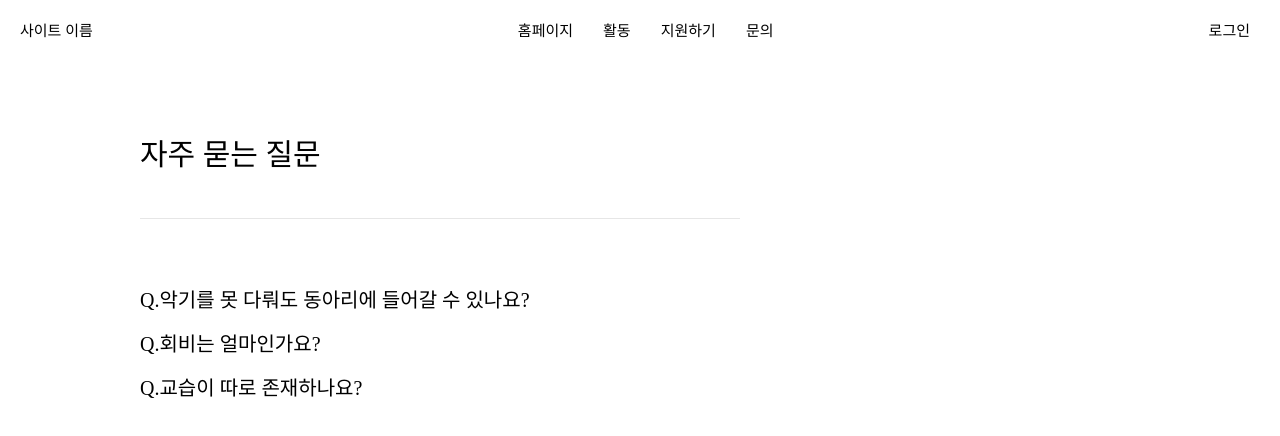
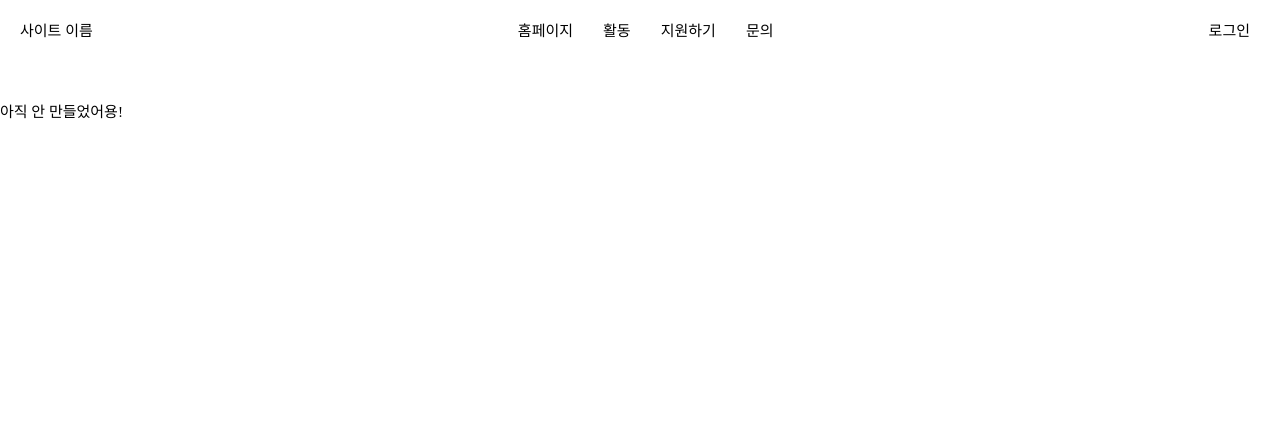
Before and after one commit to leejuhi/WebPractice, a React (Create React App) app in the folder practice/: page /qna in a window 1280 px wide. Shown: the top 436 px of the page. Built offline with nearby package versions, Linux system fonts and the light colour scheme; a web font is replaced by a local one.

Commit message:
chore: 문의 페이지 삭제
나중을 위하여...

```diff
--- a/practice/src/pages/QnAPage.tsx
+++ b/practice/src/pages/QnAPage.tsx
@@ -1,56 +1,14 @@
 import React from "react";
 import NavBar from "../components/navBar/NavBar.tsx";
-import styled from "@emotion/styled";
-import { css } from "@emotion/css";
 
-const QnA=styled.div`
-    margin:80px;
-    padding:30px 60px;
-    display:flex;
-    font-size:30px;
-    font-weight:500;
-    flex-direction: column;
-    gap:15px;
 
-`
-const Question = styled.input`
-    box-sizing:border-box;
-    border:none;
-    border-bottom: 1px solid #e6e6e6;
-    font-size:20px;
-    font-weight:300;
-    height:30px;
-    width:600px;
-    padding:5px;
-`
-const QuestionBox=styled.div`
-    font-size:20px;
-    font-weight:100;
-    margin: 50px 0px;
-    display:flex;
-    flex-direction:column;
-    gap:15px;
-`
-const Questions=styled.div`
-    font-size:20px;
-    font-weight:100;
-
-`
 
 const QnaPage = () => {
 
     return (
        <>
         <NavBar/>
-        <QnA>
-            자주 묻는 질문
-            <div className={css`display:flex;font-size:20px;font-weight:100px;`}><Question /> </div>
-            <QuestionBox>
-                <Questions>Q.악기를 못 다뤄도 동아리에 들어갈 수 있나요?</Questions>
-                <Questions>Q.회비는 얼마인가요?</Questions>
-                <Questions>Q.교습이 따로 존재하나요?</Questions>
-            </QuestionBox>
-        </QnA>
+        아직 안 만들었어용!
        </>
     );
 };
```
